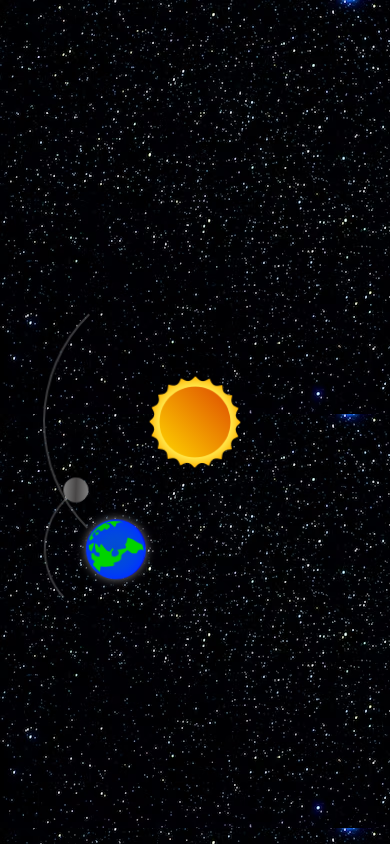
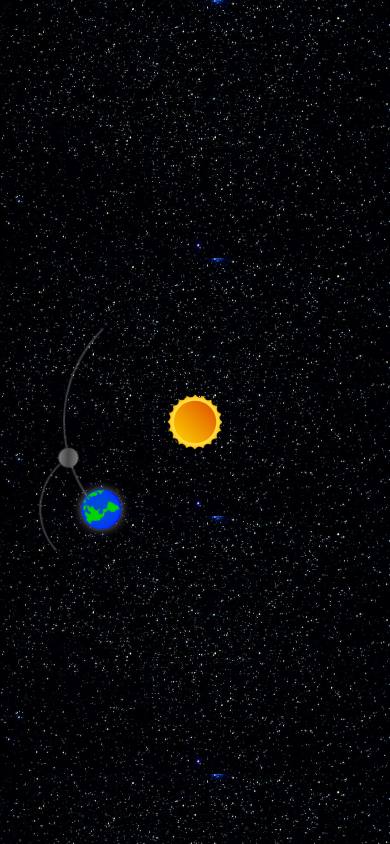
Before and after one commit to silvakwan1/sun, a plain HTML site: page index.html in a window 390 px wide. Drawn offline with Linux system fonts and the light colour scheme.

Commit message:
responsivo

```diff
--- a/style.css
+++ b/style.css
@@ -10,6 +10,7 @@ body{
 }
 .galax{
     background: url(./img/galaxia.avif);
+    background-size: contain;
     height: 100%;
     width: 100%;
     display: grid;
@@ -63,18 +64,46 @@ body{
         transform: rotate(360deg);
     }
 }
+@media (max-width: 800px){
+    .borde-sol{
+        padding: 200px;
+    }
+    .borde-terra{
+        top: 0px;
+        left: 0px;
+    }
+}
+@media (max-width: 620px){
+    .borde-sol{
+        padding: 140px;
+    }
+    .borde-terra{
+        top: -20px;
+        left: 0px;
+        padding: 40px;
+    }
+    .terra{
+        height: 40px;
+        width: 40px;
+    }
+    .lua{
+        height: 20px;
+        width: 20px;
+    }
+    .sol{
+        height: 60px;
+        width: 60px;
+        background-size: cover;
+    }
+}
 @media (max-width: 400px){
     .borde-sol{
         padding: 100px;
         border-radius: 50%;
     }
     .borde-terra{
-        top: 0px;
-        left: -50px;
+        top: -25px;
+        left: -20px;
         padding: 40px;
     }
-    .lua{
-        height: 25px;
-        width: 25px;
-    }
 }
```
